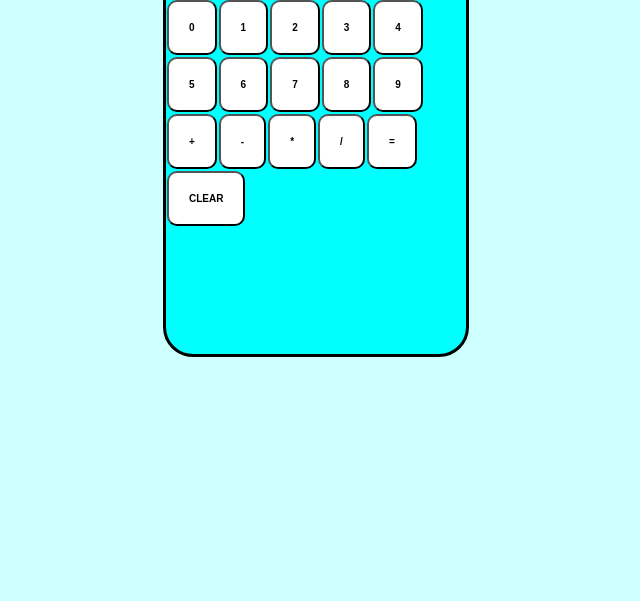
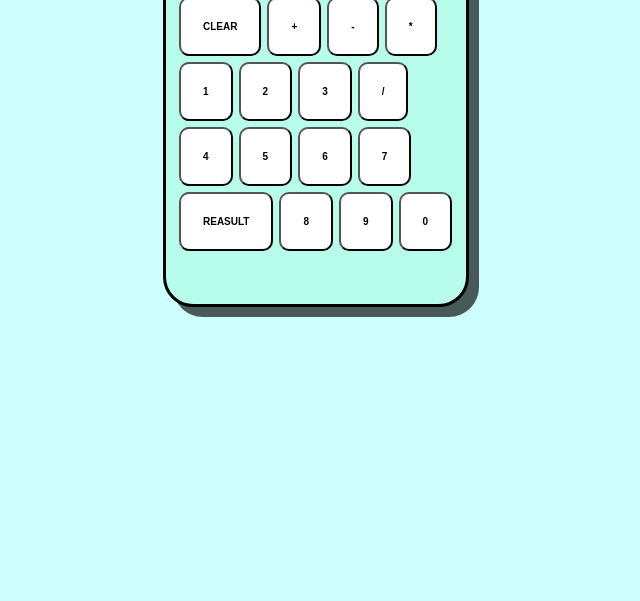
Before and after one commit to zacharyofsweden/Calculator, a plain HTML site: page index.html in a window 1280 px wide. Shown: the part 199-800 px from the top of the page, without its empty margins (324-964 px from the left). Drawn offline with Linux system fonts and the light colour scheme.

Commit message:
Done with first draft UI

```diff
--- a/myScript.js
+++ b/myScript.js
@@ -24,6 +24,7 @@ const inputWindow = document.createElement("div")
 const inputText = document.createElement("p")
 
 //Buttons and contianers
+const buttonContainersCon = document.createElement("div")
 const operatorButtonContainer = document.createElement("div")
 const numberButtonsContainer = document.createElement("div")
 
@@ -55,6 +56,7 @@ const nineButton = document.createElement("button")
 inputWindow.classList.add("inputWindow")
 
 //Button classes
+buttonContainersCon.classList.add("buttonContainersCon")
 operatorButtonContainer.classList.add("operatorButtonContainer")
 numberButtonsContainer.classList.add("ButtonContainer")
 
@@ -88,7 +90,7 @@ plusButton.textContent = "+"
 subtractButton.textContent = "-"
 multiplyButton.textContent = "*"
 divideButton.textContent = "/"
-EqualButton.textContent = "="
+EqualButton.textContent = "REASULT"
 clearButton.textContent = "CLEAR"
 
 //numbers
@@ -107,27 +109,35 @@ nineButton.textContent = "9"
 //append children
 calculatorContainer.appendChild(inputWindow)
 inputWindow.appendChild(inputText)
-calculatorContainer.appendChild(numberButtonsContainer)
-calculatorContainer.appendChild(operatorButtonContainer)
+calculatorContainer.appendChild(buttonContainersCon)
+buttonContainersCon.appendChild(operatorButtonContainer)
+buttonContainersCon.appendChild(numberButtonsContainer)
 
-
+operatorButtonContainer.appendChild(clearButton)
 operatorButtonContainer.appendChild(plusButton)
 operatorButtonContainer.appendChild(subtractButton)
 operatorButtonContainer.appendChild(multiplyButton)
+
+
+
+operatorButtonContainer.appendChild(oneButton)
+operatorButtonContainer.appendChild(twoButton)
+operatorButtonContainer.appendChild(threeButton)
 operatorButtonContainer.appendChild(divideButton)
+operatorButtonContainer.appendChild(fourButton)
+operatorButtonContainer.appendChild(fiveButton)
+operatorButtonContainer.appendChild(sixButton)
+operatorButtonContainer.appendChild(sevenButton)
 operatorButtonContainer.appendChild(EqualButton)
-operatorButtonContainer.appendChild(clearButton)
+operatorButtonContainer.appendChild(eightButton)
+operatorButtonContainer.appendChild(nineButton)
 
-numberButtonsContainer.appendChild(zeroButton)
-numberButtonsContainer.appendChild(oneButton)
-numberButtonsContainer.appendChild(twoButton)
-numberButtonsContainer.appendChild(threeButton)
-numberButtonsContainer.appendChild(fourButton)
-numberButtonsContainer.appendChild(fiveButton)
-numberButtonsContainer.appendChild(sixButton)
-numberButtonsContainer.appendChild(sevenButton)
-numberButtonsContainer.appendChild(eightButton)
-numberButtonsContainer.appendChild(nineButton)
+
+
+
+operatorButtonContainer.appendChild(zeroButton)
+
+
 
 
 //Event Listeners
--- a/style.css
+++ b/style.css
@@ -1,5 +1,3 @@
-
-
 body {
     font-family: 'Courier New', Courier, monospace;
     margin: 0;
@@ -15,36 +13,59 @@ body {
     margin-top: 50PX;
     display: flex;
     flex-direction: column;
-    height: 500px;
+    height: 450px;
     width: 300px;
-    background-color: aqua;
-    border-radius: 0PX 0PX 30PX 30PX ;
+    background-color: rgb(183, 252, 234);
+    border-radius: 20PX 20PX 30PX 30PX;
     border-style: solid;
+    box-shadow: 10px 10px rgba(0, 0, 0, 0.651);
 
 }
-p {
-
-
-    font-weight: 900;
-    font-size: 40px
-}
 .inputWindow {
-
+    border-radius: 20px 20px 0px 0px;
     margin-bottom: 10px;
     width: 300px;
     height: 135px;
     background-color: rgb(255, 255, 255);
 }
 
+p {
+
+    margin-left: 10px;
+    font-weight: 900;
+    font-size: 40px
+}
+
+
+
+.buttonContainersCon {
+    margin-top: -15px;
+    border-radius: 10px;
+    background-color: rgb(183, 252, 234);
+    display: flex;
+    flex-direction: row;
+    justify-content: center;
+    align-items: center;
+    flex-wrap: wrap;
+
+}
+.ButtonContainer {
+    display: flex;
+    flex-wrap: wrap;
+}
 .operatorButtonContainer {
+    margin-left: 10px;
+    margin-top: 10px;
+    display: flex;
+    flex-wrap: wrap;
 
 }
 
 button {
-    padding: 20px 20px;
+    padding: 22px 22px;
     background-color: rgb(255, 255, 255);
     border: 20px 1px 1px 1px;
-    margin: 1px;
+    margin: 3px;
     border-radius: 10px;
     font-size: 10px;
     font-weight: 900;
@@ -52,5 +73,5 @@ button {
 
 
 button:hover {
-    background-color: rgba(255, 255, 255, 0.952);
+    background-color: rgba(181, 252, 234, 0.952);
 }
```
